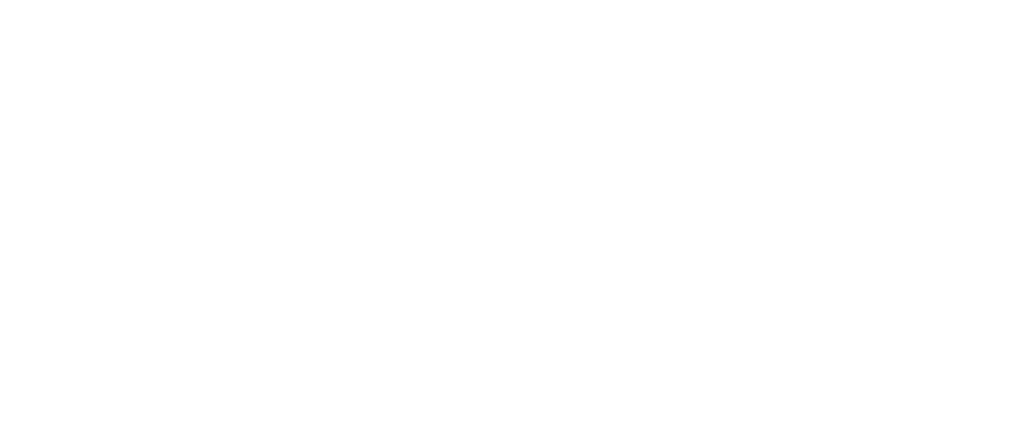
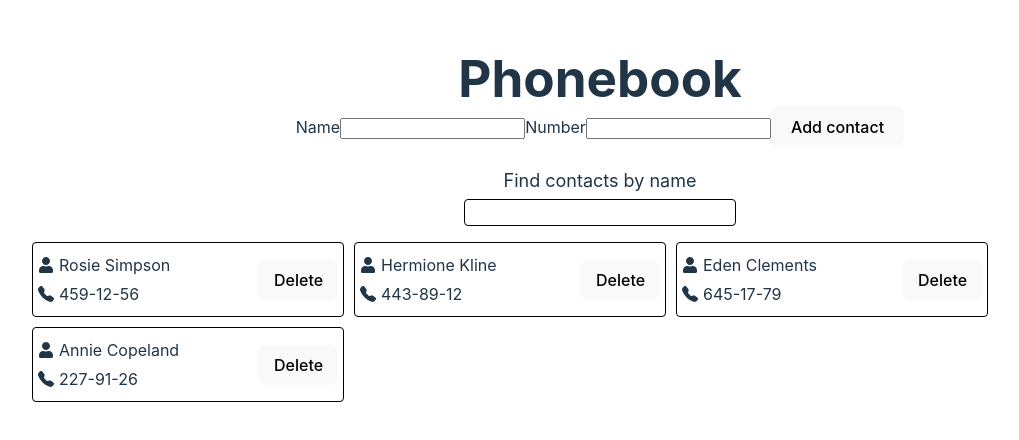
Before and after one commit to anstshaT/goit-react-hw-08, a React (Vite) app: page / in a window 1280 px wide. Shown: the part 166-606 px from the top of the page, without its empty margins (40-1059 px from the left). Built offline with nearby package versions, Linux system fonts and the light colour scheme.

Commit message:
Update files to step three

```diff
--- a/package.json
+++ b/package.json
@@ -10,8 +10,11 @@
     "preview": "vite preview"
   },
   "dependencies": {
+    "@heroicons/react": "^2.2.0",
+    "formik": "^2.4.6",
     "react": "^18.3.1",
-    "react-dom": "^18.3.1"
+    "react-dom": "^18.3.1",
+    "react-icons": "^5.4.0"
   },
   "devDependencies": {
     "@eslint/js": "^9.17.0",
--- a/src/App.css
+++ b/src/App.css
@@ -4,3 +4,11 @@
   padding: 2rem;
   text-align: center;
 }
+
+p {
+  margin: 0;
+}
+
+h1 {
+  margin: 0;
+}
--- a/src/App.jsx
+++ b/src/App.jsx
@@ -1,10 +1,26 @@
+import ContactList from "./components/contactList/ContactList";
+import "./App.css";
+import data from "./contactsName.json";
+import SearchBox from "./components/searchBox/SearchBox";
 import { useState } from "react";
-import "./App.css";
+import ContactForm from "./components/contactForm/ContactForm";
 
 function App() {
-  const [count, setCount] = useState(0);
+  const [contacts, setContacts] = useState(data);
+  const [filter, setFilter] = useState("");
 
-  return <></>;
+  const filterNames = contacts.filter((contact) =>
+    contact.name.toLowerCase().includes(filter.toLowerCase())
+  );
+
+  return (
+    <>
+      <h1>Phonebook</h1>
+      <ContactForm />
+      <SearchBox value={filter} onFilter={setFilter} />
+      <ContactList contNames={filterNames} />
+    </>
+  );
 }
 
 export default App;
--- a/src/components/contactForm/ContactForm.jsx
+++ b/src/components/contactForm/ContactForm.jsx
@@ -0,0 +1,33 @@
+import { Formik, Form, Field } from "formik";
+import { useId } from "react";
+
+const initialValues = {
+  contactName: "",
+  number: "",
+};
+
+const ContactForm = () => {
+  const nameFieldId = useId();
+  const numberFieldId = useId();
+
+  const handleSubmit = (values, actions) => {
+    console.log(values);
+    actions.resetForm();
+  };
+
+  return (
+    <Formik initialValues={initialValues} onSubmit={handleSubmit}>
+      <Form>
+        <label htmlFor={nameFieldId}>Name</label>
+        <Field type="text" name="contactName" id={nameFieldId}></Field>
+
+        <label htmlFor={numberFieldId}>Number</label>
+        <Field type="number" id={numberFieldId} name="number"></Field>
+
+        <button type="submit">Add contact</button>
+      </Form>
+    </Formik>
+  );
+};
+
+export default ContactForm;
--- a/src/components/contactList/ContactList.jsx
+++ b/src/components/contactList/ContactList.jsx
@@ -0,0 +1,18 @@
+import Contacts from "../contacts/Contacts";
+import s from "./ContactList.module.css";
+
+const ContactList = ({ contNames }) => {
+  return (
+    <ul className={s.contactList}>
+      {contNames.map((contName) => {
+        return (
+          <li key={contName.id} className={s.listItem}>
+            <Contacts name={contName.name} number={contName.number} />
+          </li>
+        );
+      })}
+    </ul>
+  );
+};
+
+export default ContactList;
--- a/src/components/contactList/ContactList.module.css
+++ b/src/components/contactList/ContactList.module.css
@@ -0,0 +1,9 @@
+.contactList {
+  display: flex;
+  gap: 10px;
+  flex-wrap: wrap;
+}
+
+.listItem {
+  list-style-type: none;
+}
--- a/src/components/contacts/Contacts.jsx
+++ b/src/components/contacts/Contacts.jsx
@@ -0,0 +1,23 @@
+import { FaUser } from "react-icons/fa";
+import { BsFillTelephoneFill } from "react-icons/bs";
+import s from "./Contacts.module.css";
+
+const Contacts = ({ name, number }) => {
+  return (
+    <div className={s.mainDiv}>
+      <div className={s.infoDiv}>
+        <div className={s.nameDiv}>
+          <FaUser />
+          <p className={s.name}>{name}</p>
+        </div>
+        <div className={s.numberDiv}>
+          <BsFillTelephoneFill />
+          <p className={s.number}>{number}</p>
+        </div>
+      </div>
+      <button className={s.deleteBtn}>Delete</button>
+    </div>
+  );
+};
+
+export default Contacts;
--- a/src/components/contacts/Contacts.module.css
+++ b/src/components/contacts/Contacts.module.css
@@ -0,0 +1,34 @@
+.mainDiv {
+  display: flex;
+  border: 1px solid black;
+  border-radius: 4px;
+  justify-content: space-between;
+  padding: 10px 5px;
+  align-items: center;
+}
+
+.infoDiv {
+  display: flex;
+  flex-direction: column;
+  gap: 5px;
+  width: 150px;
+  margin-right: 70px;
+}
+
+.nameDiv {
+  display: flex;
+  align-items: center;
+  gap: 5px;
+}
+
+.numberDiv {
+  display: flex;
+  align-items: center;
+  gap: 5px;
+}
+
+.deleteBtn {
+  padding: 5px 15px;
+  width: 80px;
+  height: 40px;
+}
--- a/src/components/searchBox/SearchBox.jsx
+++ b/src/components/searchBox/SearchBox.jsx
@@ -0,0 +1,17 @@
+import s from "./SearchBox.module.css";
+
+const SearchBox = ({ value, onFilter }) => {
+  return (
+    <div>
+      <p className={s.labelSearchBox}>Find contacts by name</p>
+      <input
+        type="text"
+        value={value}
+        onChange={(e) => onFilter(e.target.value)}
+        className={s.inputSearchBox}
+      ></input>
+    </div>
+  );
+};
+
+export default SearchBox;
--- a/src/components/searchBox/SearchBox.module.css
+++ b/src/components/searchBox/SearchBox.module.css
@@ -0,0 +1,13 @@
+.labelSearchBox {
+  font-size: 18px;
+  margin-bottom: 5px;
+  margin-top: 20px;
+}
+
+.inputSearchBox {
+  width: 250px;
+  padding: 5px 10px;
+  background-color: transparent;
+  border-radius: 4px;
+  border: 1px solid black;
+}
--- /dev/null
+++ b/src/contactsName.json
@@ -0,0 +1,6 @@
+[
+  { "id": "id-1", "name": "Rosie Simpson", "number": "459-12-56" },
+  { "id": "id-2", "name": "Hermione Kline", "number": "443-89-12" },
+  { "id": "id-3", "name": "Eden Clements", "number": "645-17-79" },
+  { "id": "id-4", "name": "Annie Copeland", "number": "227-91-26" }
+]
```
Also changed, not shown: 1 other file (tests, documents, lock files or other folders).
